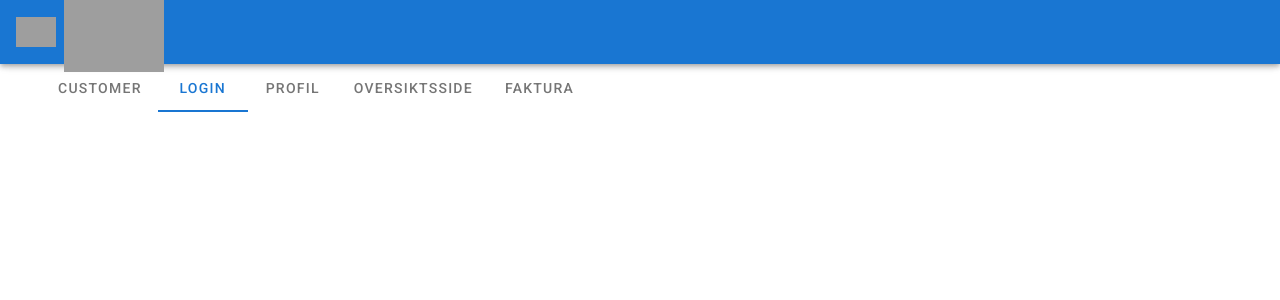
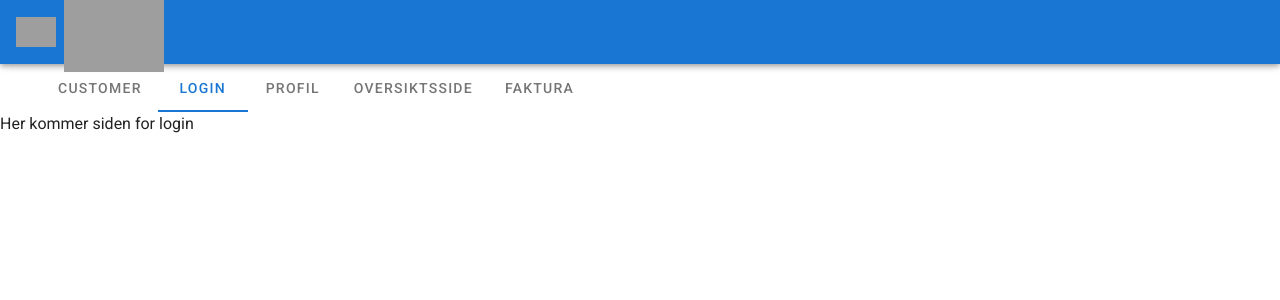
Before and after one commit to synnesorensen/bachelor, a Vue app in the folder clients/webclient/: page / in a window 1280 px wide. Both pictures are taken after a click on the tab "LOGIN". Shown: the top 300 px of the page. Built offline with nearby package versions, Linux system fonts and the light colour scheme; grey boxes are pictures that could not be loaded.

Commit message:
La inn dummytekst på sidene

```diff
--- a/clients/webclient/src/App.vue
+++ b/clients/webclient/src/App.vue
@@ -26,7 +26,6 @@
       </div>
       <v-spacer></v-spacer>
     </v-app-bar>
-
     <v-main>
       <v-tabs v-model="tab" align-with-title>
         <v-tab>Customer</v-tab>
@@ -37,12 +36,11 @@
       </v-tabs>
       <v-tabs-items v-model="tab">
         <v-tab-item><Customer/></v-tab-item>
-        <v-tab-item></v-tab-item>
-        <v-tab-item></v-tab-item>
-        <v-tab-item></v-tab-item>
-        <v-tab-item></v-tab-item>
+        <v-tab-item>Her kommer siden for login</v-tab-item>
+        <v-tab-item>Her kommer profilsiden til kunden</v-tab-item>
+        <v-tab-item>Her kommer oversiktssiden med kalender</v-tab-item>
+        <v-tab-item>Her kommer faktuainfo</v-tab-item>
       </v-tabs-items>
-
     </v-main>
   </v-app>
 </template>
```
